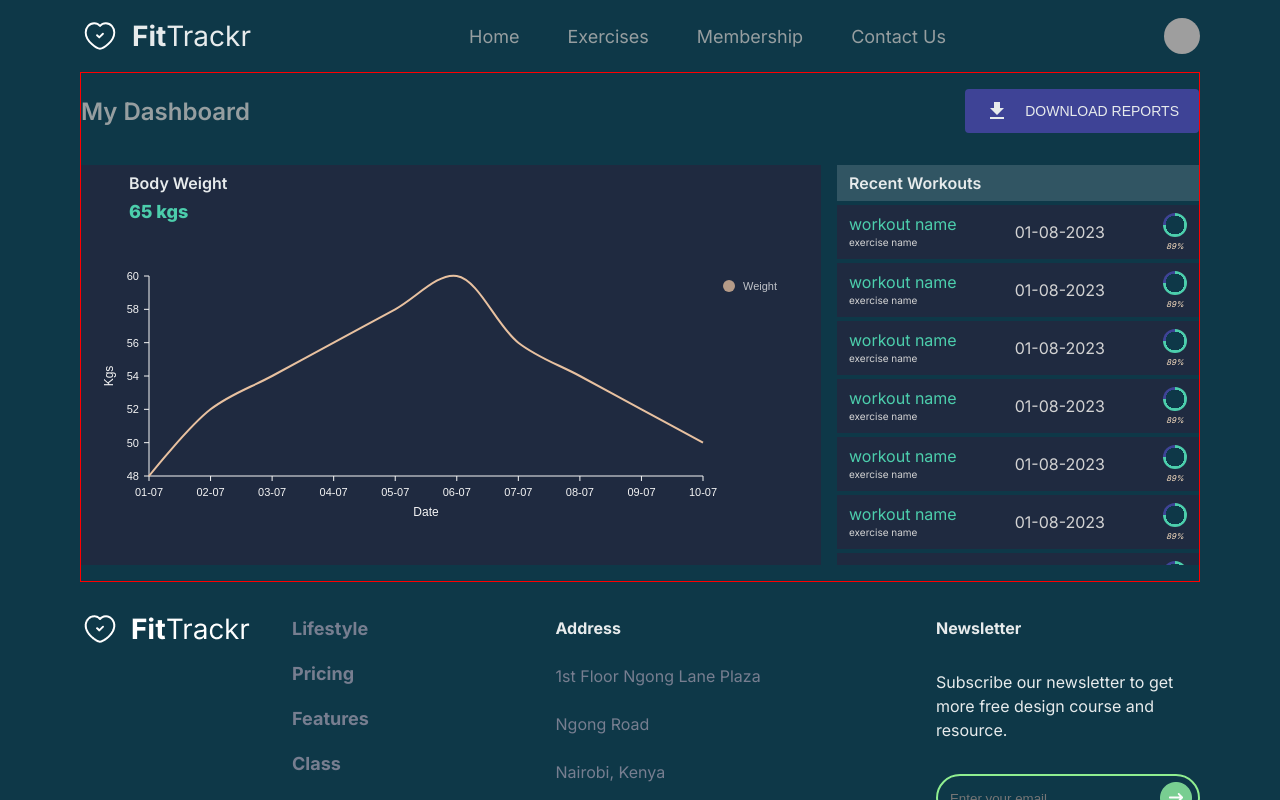
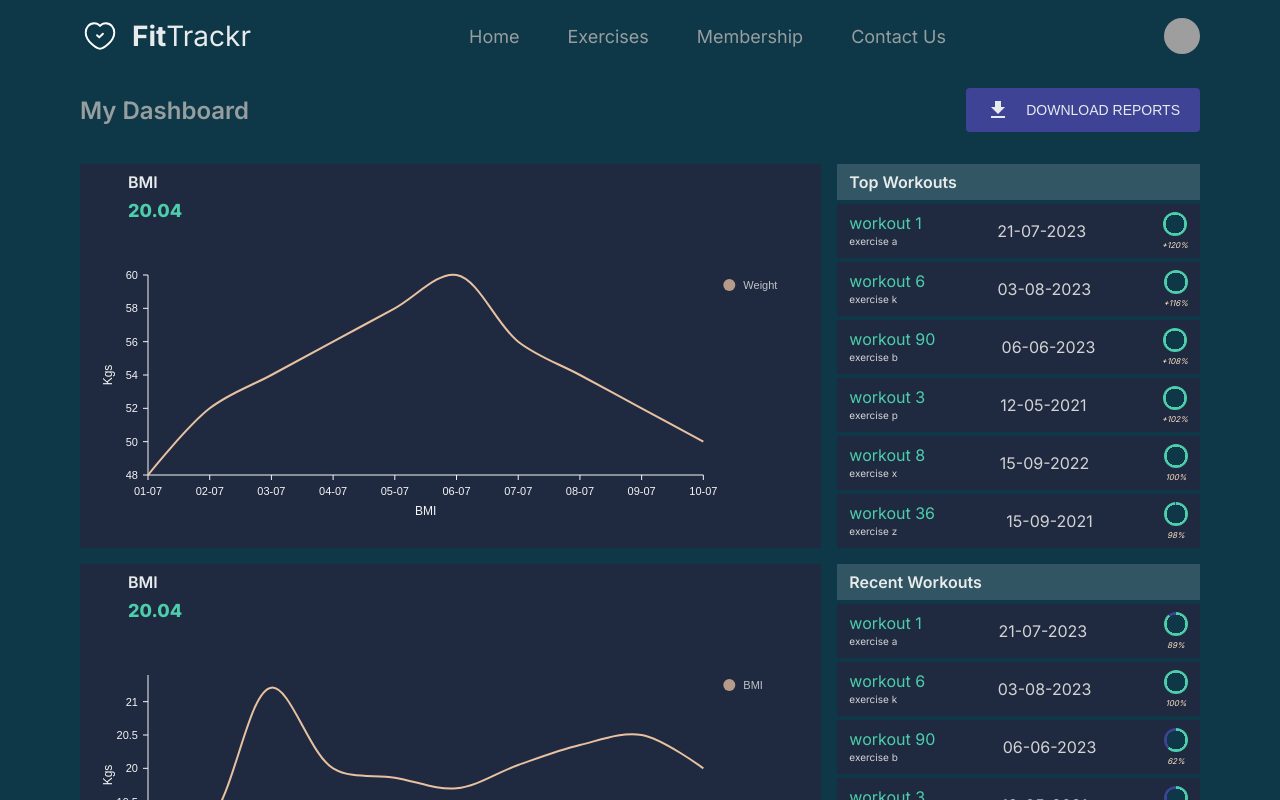
Before and after one commit to Ase020/fitTrackr-client, a React (Vite) app: page /dashboard in a window 1280 px wide. Shown: the top 800 px of the page. Built offline with nearby package versions, Linux system fonts and the light colour scheme; grey boxes are pictures that could not be loaded; a web font is replaced by a local one.

Commit message:
add top workouts

```diff
--- a/src/components/lineChart/LineChart.jsx
+++ b/src/components/lineChart/LineChart.jsx
@@ -1,13 +1,7 @@
+/* eslint-disable react/prop-types */
 import { ResponsiveLine } from "@nivo/line";
 
-import { lineData as data } from "../../constants";
-// make sure parent container have a defined height when using
-// responsive component, otherwise height will be 0 and
-// no chart will be rendered.
-// website examples showcase many properties,
-// you'll often use just a few of them.
-
-const LineChart = () => (
+const LineChart = ({ data }) => (
   <ResponsiveLine
     data={data}
     theme={{
@@ -62,7 +56,7 @@ const LineChart = () => (
       tickSize: 5,
       tickPadding: 5,
       tickRotation: 0,
-      legend: "Date",
+      legend: "BMI",
       legendOffset: 36,
       legendPosition: "middle",
     }}
--- a/src/components/lineChartContainer/LineChartContainer.jsx
+++ b/src/components/lineChartContainer/LineChartContainer.jsx
@@ -1,15 +1,16 @@
+/* eslint-disable react/prop-types */
 import LineChart from "../lineChart/LineChart";
 import "./lineChartContainer.css";
 
-const LineChartContainer = () => {
+const LineChartContainer = ({ data }) => {
   return (
     <div className="bmi_container">
       <div className="bmi_header-container">
-        <h5 className="bmi_header">Body Weight</h5>
-        <p className="bmi_body">65 kgs</p>
+        <h5 className="bmi_header">BMI</h5>
+        <p className="bmi_body">20.04</p>
       </div>
       <div className="graph_box">
-        <LineChart />
+        <LineChart data={data} />
       </div>
     </div>
   );
--- a/src/components/progress-circle/ProgressCircle.jsx
+++ b/src/components/progress-circle/ProgressCircle.jsx
@@ -1,7 +1,7 @@
-const ProgressCircle = () => {
-  const progress = 0.75;
+/* eslint-disable react/prop-types */
+const ProgressCircle = ({ progress }) => {
   const size = 24;
-  const angle = progress * 360;
+  const angle = (progress / 100) * 360;
   return (
     <div
       style={{
--- a/src/components/workoutCard/WorkoutCard.jsx
+++ b/src/components/workoutCard/WorkoutCard.jsx
@@ -1,19 +1,23 @@
+/* eslint-disable react/prop-types */
 import ProgressCircle from "../progress-circle/ProgressCircle";
 import "./workoutCard.css";
 
-const WorkoutCard = () => {
+const WorkoutCard = ({ progress, workoutName, date, exerciseName }) => {
   return (
     <div className="workout_card">
       <div className="workout_name-container">
-        <p className="card_workout_name">Workout name</p>
-        <small className="card_exercise_name">exercise name</small>
+        <p className="card_workout_name">{workoutName}</p>
+        <small className="card_exercise_name">{exerciseName}</small>
       </div>
 
-      <span className="workout_card_date">01-08-2023</span>
+      <span className="workout_card_date">{date}</span>
 
       <div className="workout_progress-container">
-        <ProgressCircle />
-        <small className="workout_progress-percentage">89%</small>
+        <ProgressCircle progress={progress} />
+        <small className="workout_progress-percentage">
+          {progress > 100 ? "+" : ""}
+          {progress}%
+        </small>
       </div>
     </div>
   );
--- a/src/constants/index.js
+++ b/src/constants/index.js
@@ -19,7 +19,7 @@ export const design = [
   },
 ];
 
-export const lineData = [
+export const weightData = [
   {
     id: "Weight",
     color: "hsl(1, 70%, 50%)",
@@ -67,3 +67,52 @@ export const lineData = [
     ],
   },
 ];
+
+export const bmiData = [
+  {
+    id: "BMI",
+    color: "hsl(1, 70%, 50%)",
+    data: [
+      {
+        x: "01-07",
+        y: 18.56,
+      },
+      {
+        x: "02-07",
+        y: 19.2,
+      },
+      {
+        x: "03-07",
+        y: 21.21,
+      },
+      {
+        x: "04-07",
+        y: 20.0,
+      },
+      {
+        x: "05-07",
+        y: 19.86,
+      },
+      {
+        x: "06-07",
+        y: 19.7,
+      },
+      {
+        x: "07-07",
+        y: 20.05,
+      },
+      {
+        x: "08-07",
+        y: 20.35,
+      },
+      {
+        x: "09-07",
+        y: 20.5,
+      },
+      {
+        x: "10-07",
+        y: 20,
+      },
+    ],
+  },
+];
--- a/src/pages/dashboard/Dashboard.jsx
+++ b/src/pages/dashboard/Dashboard.jsx
@@ -2,6 +2,7 @@ import DownloadIcon from "@mui/icons-material/Download";
 
 import "./dashboard.css";
 import { LineChartContainer, WorkoutCard } from "../../components";
+import { bmiData, weightData } from "../../constants";
 
 const Dashboard = () => {
   return (
@@ -16,18 +17,99 @@ const Dashboard = () => {
       <div className="dashboard_report-section">
         {/* Row 1 */}
         <div className="dashboard_bmi_user-container">
-          <LineChartContainer />
+          <LineChartContainer data={weightData} />
+
+          <div className="recent_workout_container">
+            <h5 className="recent_workout-header">top workouts</h5>
+
+            <WorkoutCard
+              exerciseName="exercise a"
+              workoutName="workout 1"
+              date="21-07-2023"
+              progress={120}
+            />
+            <WorkoutCard
+              exerciseName="exercise k"
+              workoutName="workout 6"
+              date="03-08-2023"
+              progress={116}
+            />
+            <WorkoutCard
+              exerciseName="exercise b"
+              workoutName="workout 90"
+              date="06-06-2023"
+              progress={108}
+            />
+            <WorkoutCard
+              exerciseName="exercise p"
+              workoutName="workout 3"
+              date="12-05-2021"
+              progress={102}
+            />
+            <WorkoutCard
+              exerciseName="exercise x"
+              workoutName="workout 8"
+              date="15-09-2022"
+              progress={100}
+            />
+            <WorkoutCard
+              exerciseName="exercise z"
+              workoutName="workout 36"
+              date="15-09-2021"
+              progress={98}
+            />
+          </div>
+        </div>
+
+        {/* Row 2 */}
+        <div className="dashboard_bmi_user-container">
+          <LineChartContainer data={bmiData} />
 
           <div className="recent_workout_container">
             <h5 className="recent_workout-header">recent workouts</h5>
 
-            <WorkoutCard />
-            <WorkoutCard />
-            <WorkoutCard />
-            <WorkoutCard />
-            <WorkoutCard />
-            <WorkoutCard />
-            <WorkoutCard />
+            <WorkoutCard
+              exerciseName="exercise a"
+              workoutName="workout 1"
+              date="21-07-2023"
+              progress={89}
+            />
+            <WorkoutCard
+              exerciseName="exercise k"
+              workoutName="workout 6"
+              date="03-08-2023"
+              progress={100}
+            />
+            <WorkoutCard
+              exerciseName="exercise b"
+              workoutName="workout 90"
+              date="06-06-2023"
+              progress={62}
+            />
+            <WorkoutCard
+              exerciseName="exercise p"
+              workoutName="workout 3"
+              date="12-05-2021"
+              progress={35}
+            />
+            <WorkoutCard
+              exerciseName="exercise x"
+              workoutName="workout 8"
+              date="15-09-2022"
+              progress={75}
+            />
+            <WorkoutCard
+              exerciseName="exercise r"
+              workoutName="workout 11"
+              date="20-03-2020"
+              progress={50}
+            />
+            <WorkoutCard
+              exerciseName="exercise m"
+              workoutName="workout 66"
+              date="31-12-2022"
+              progress={15}
+            />
           </div>
         </div>
       </div>
--- a/src/pages/dashboard/dashboard.css
+++ b/src/pages/dashboard/dashboard.css
@@ -1,5 +1,5 @@
 .dashboard_container {
-  border: 1px solid red;
+  /* border: 1px solid red; */
   padding: 16px 0;
   display: flex;
   flex-direction: column;
@@ -33,10 +33,13 @@
   font-weight: 500;
   border-radius: 4px;
 }
-/*
+
 .dashboard_report-section {
-  border: 1px solid blue;
-} */
+  /* border: 1px solid blue; */
+  display: flex;
+  flex-direction: column;
+  gap: 16px;
+}
 
 .dashboard_bmi_user-container {
   display: flex;
```
